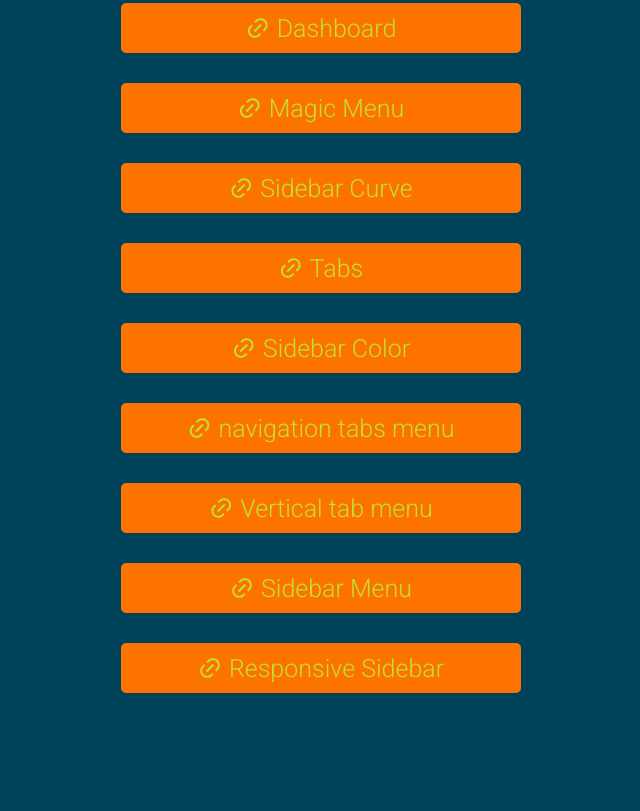
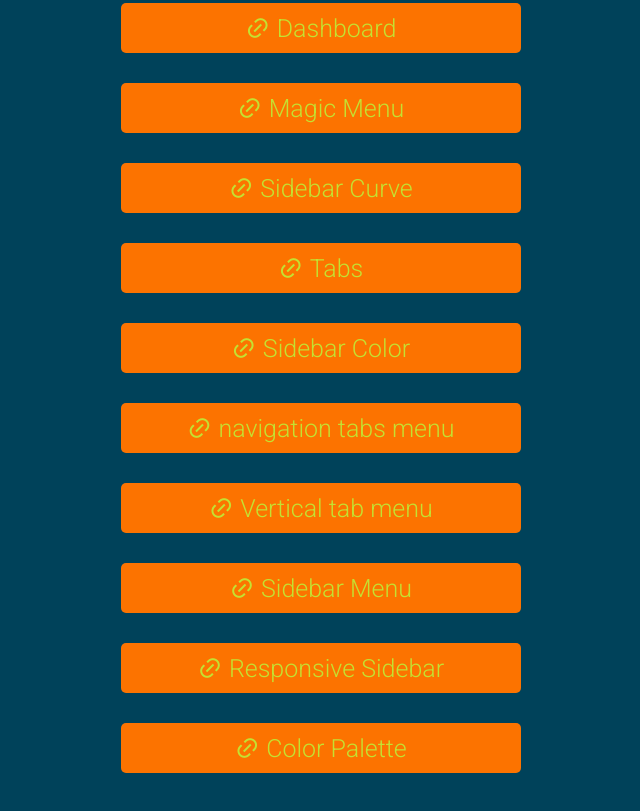
Before and after one commit to PrsApps/MeuPortfolio, a plain HTML site: page index.html in a window 1280 px wide. Shown: the part 1233-2044 px from the top of the page, without its empty margins (319-959 px from the left). Before the commit the page ends 2006 px from the top, so only its background shows below. Drawn offline with nearby package versions, Linux system fonts and the light colour scheme.

Commit message:
paleta de cores add

```diff
--- a/index.html
+++ b/index.html
@@ -136,6 +136,13 @@
             </a>
 
 
+            <a class="link" href="https://prsapps.github.io/color-palette/" target="_blank"
+                rel="noopener noreferrer">
+                <i class="ri-link"></i>
+                Color Palette
+            </a>
+
+
         </section>
 
 
```
